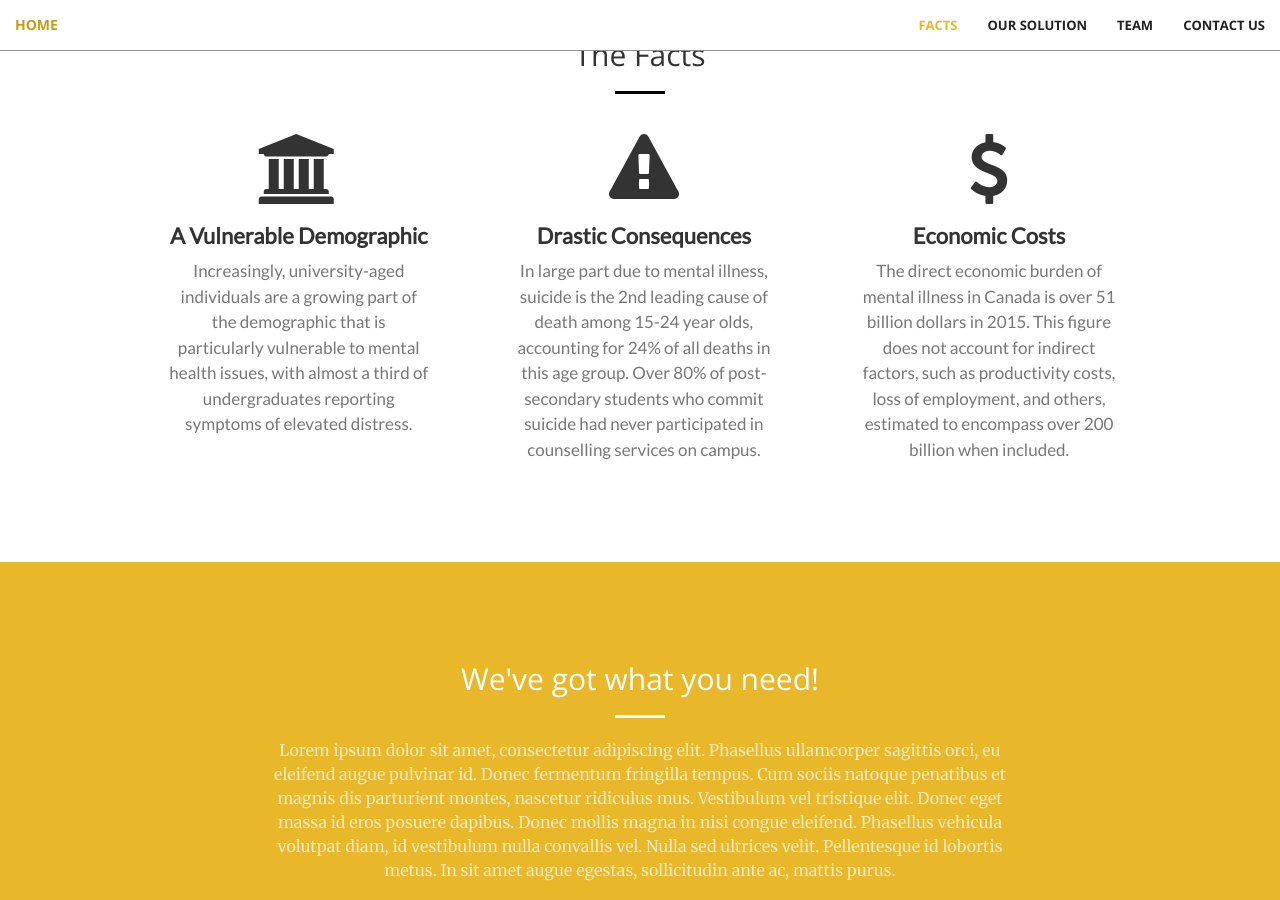
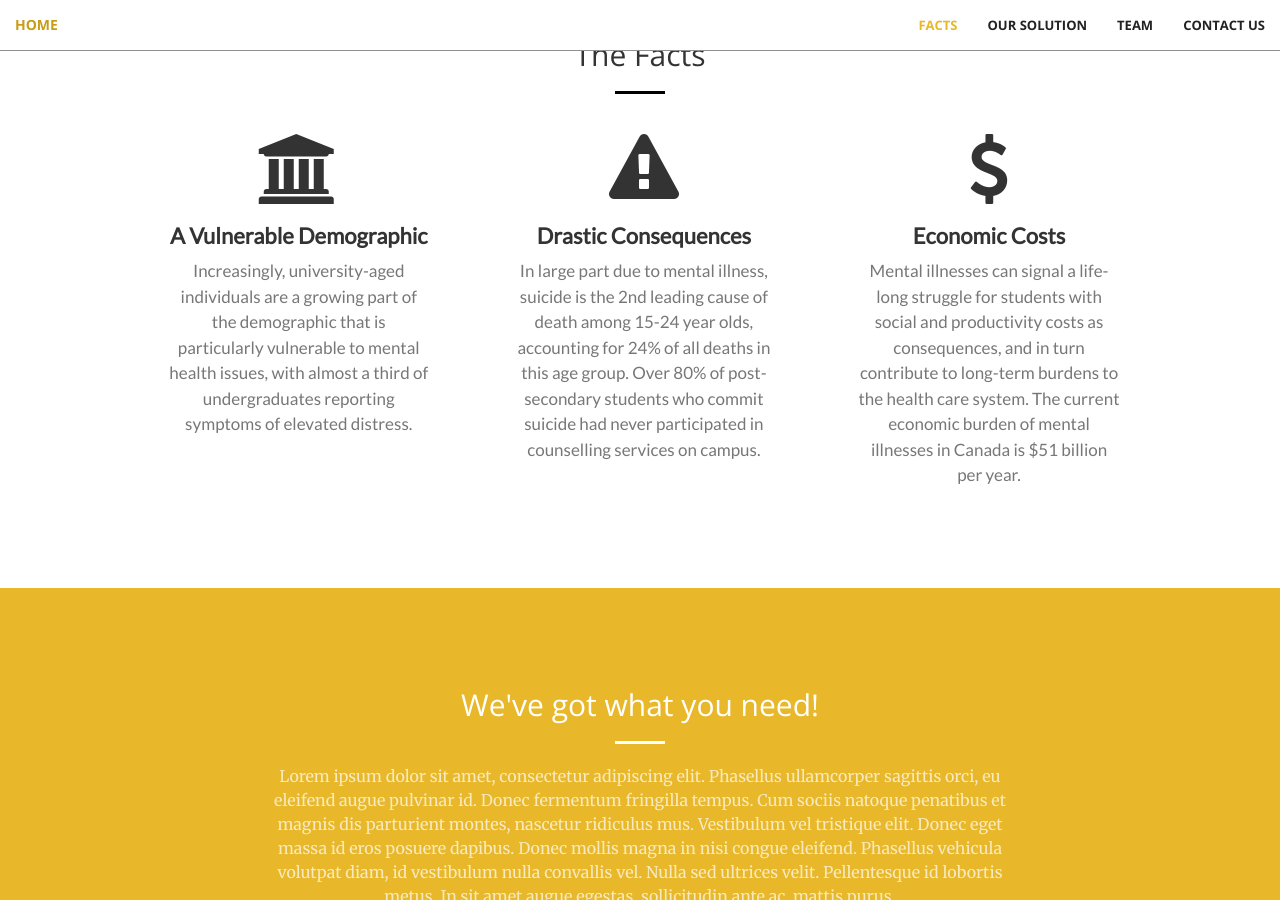
Before and after one commit to pxlu/Timely, a Jekyll site: the page built from index.html, in a window 1280 px wide and 900 px high, scrolled down 962 px. Built offline with Jekyll 4.4.1, drawn with Linux system fonts in a browser that asks for light colours.

Commit message:
Updated facts section

```diff
--- a/_includes/facts.html
+++ b/_includes/facts.html
@@ -28,7 +28,7 @@
                 <div class="service-box">
                     <i class="fa fa-usd fa-5x" aria-hidden="true"></i>
                     <h3 class="fact-title-text">Economic Costs</h3>
-                    <p class="text-muted fact-body-text">The direct economic burden of mental illness in Canada is over 51 billion dollars in 2015. This figure does not account for indirect factors, such as productivity costs, loss of employment, and others, estimated to encompass over 200 billion when included.</p>
+                    <p class="text-muted fact-body-text">Mental illnesses can signal a life-long struggle for students with social and productivity costs as consequences, and in turn contribute to long-term burdens to the health care system. The current economic burden of mental illnesses in Canada is $51 billion per year.</p>
                 </div>
             </div>
         </div>
```
Also changed, not shown: 1 other file.
